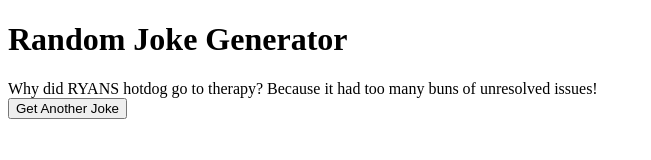
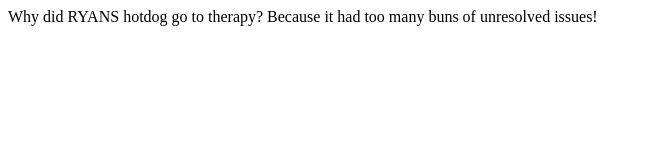
Before and after one commit to miqueet/twitch-joke, a website: page index.html in a window 1280 px wide. Shown: the whole page, without its empty margins (0-651 px from the left). Drawn offline with Linux system fonts and the light colour scheme.

Commit message:
Update index.html

```diff
--- a/index.html
+++ b/index.html
@@ -6,9 +6,7 @@
     <title>Random Jokes</title>
 </head>
 <body>
-    <h1>Random Joke Generator</h1>
     <div id="joke-container"></div>
-    <button onclick="getJoke()">Get Another Joke</button>
 
     <script>
         const jokes = [
```
